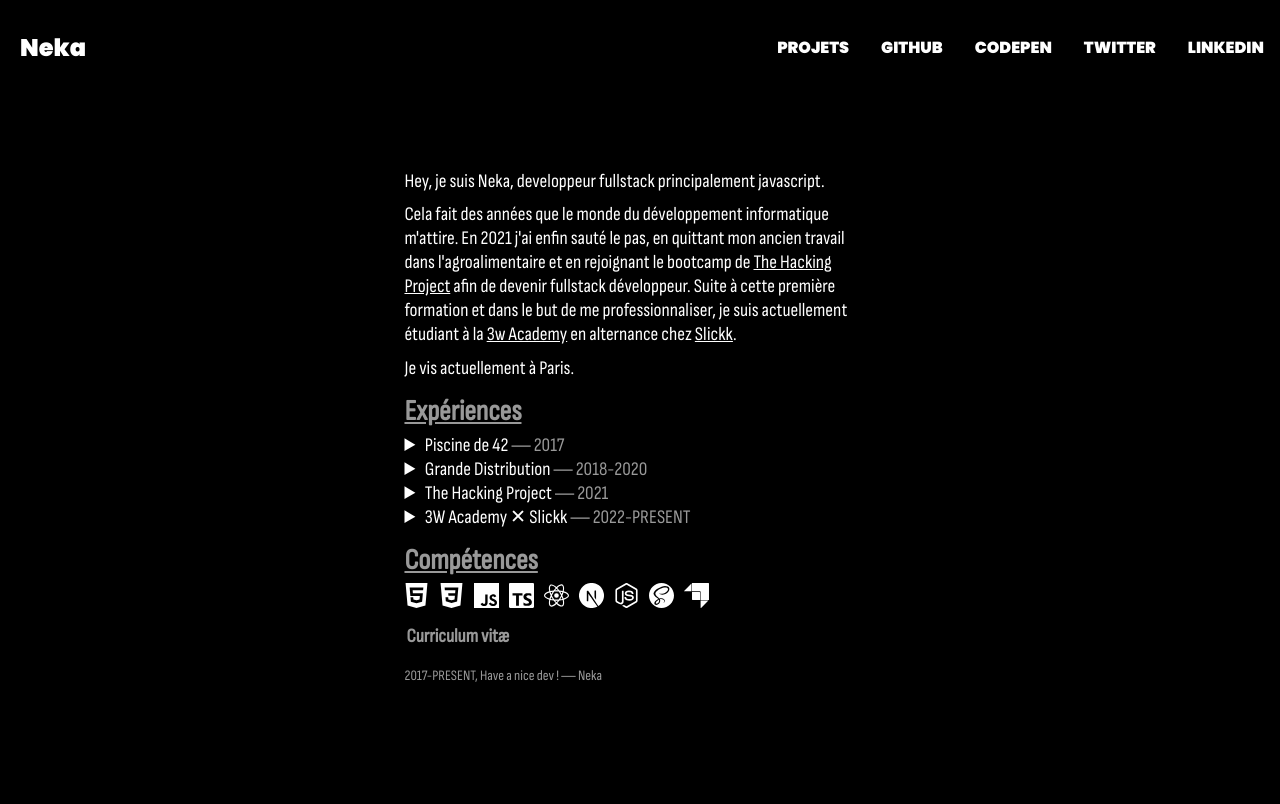
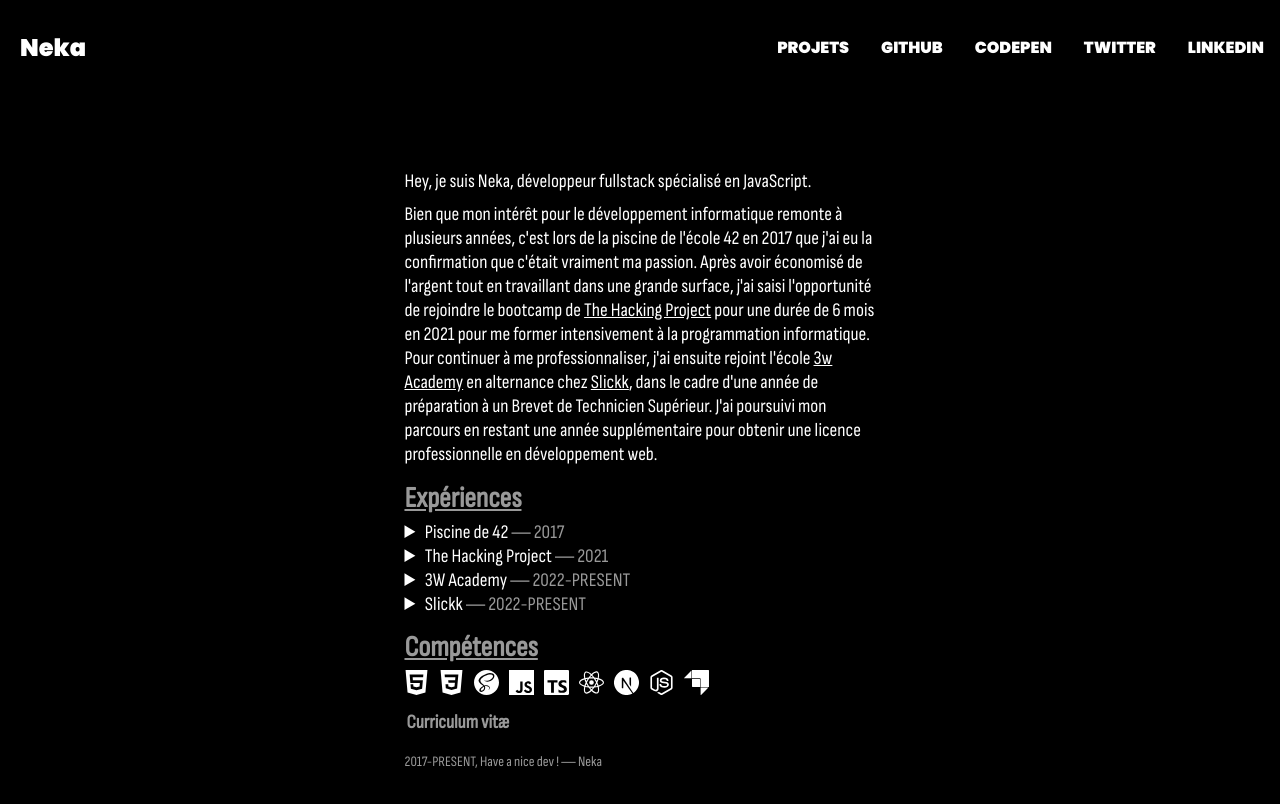
Before and after one commit to Nekall/personal-site, a React (Create React App) app: page / in a window 1280 px wide. Shown: the top 804 px of the page. Built offline with nearby package versions, Linux system fonts and the light colour scheme.

Commit message:
docs: update content

```diff
--- a/src/pages/Home/index.jsx
+++ b/src/pages/Home/index.jsx
@@ -24,12 +24,7 @@ const Home = () => {
       {
         title: "Piscine de 42",
         date: "2017",
-        details: "Piscine de 42, 2 mois de formation intensive en C."
-      },
-      {
-        title: "Grande Distribution",
-        date: "2018-2020",
-        details: "Travail dans une grande surface, en tant qu'employé libre service."
+        details: "En un mois, la Piscine de 42 permet de découvrir toutes les méthodes d’apprentissages de la formation : l’apprentissage peer-to-peer, le travail en groupe, les peer-évaluations ou encore la pédagogie par projets."
       },
       {
         title: "The Hacking Project",
@@ -37,7 +32,12 @@ const Home = () => {
         details: "Formation intensive de 6 mois en développement web."
       },
       {
-        title: "3W Academy ✕ Slickk",
+        title: "3W Academy",
+        date: "2022-PRESENT",
+        details: "Alternance de 2 années en développement web."
+      },
+      {
+        title: "Slickk",
         date: "2022-PRESENT",
         details: "Alternance de 2 années en développement web."
       },
@@ -54,6 +54,11 @@ const Home = () => {
         alt: "CSS3",
         title: "CSS3",
         icon: css3,
+      },
+      {
+        alt: "SASS",
+        title: "SASS",
+        icon: sass,
       },
       {
         alt: "Javascript",
@@ -81,11 +86,6 @@ const Home = () => {
         icon: nodejs,
       },
       {
-        alt: "SASS",
-        title: "SASS",
-        icon: sass,
-      },
-      {
         alt: "Strapi",
         title: "Strapi",
         icon: strapi,
@@ -95,9 +95,8 @@ const Home = () => {
   return (
     <div className={styles.__home}>
       <div className={styles.__introduction}>
-        <p>Hey, je suis Neka, developpeur fullstack principalement javascript.</p>
-        <p>Cela fait des années que le monde du développement informatique m'attire. En 2021 j'ai enfin sauté le pas, en quittant mon ancien travail dans l'agroalimentaire et en rejoignant le bootcamp de <a href="https://www.thehackingproject.org/" target="_blank" rel="noopener noreferrer">The Hacking Project</a> afin de devenir fullstack développeur. Suite à cette première formation et dans le but de me professionnaliser, je suis actuellement étudiant à la <a href="https://3wa.fr/" target="_blank" rel="noopener noreferrer">3w Academy</a>  en alternance chez <a href="https://www.slickk.eu/" target="_blank" rel="noopener noreferrer">Slickk</a>.</p>
-        <p>Je vis actuellement à Paris.</p>
+        <p>Hey, je suis Neka, développeur fullstack spécialisé en JavaScript.</p>
+        <p>Bien que mon intérêt pour le développement informatique remonte à plusieurs années, c'est lors de la piscine de l'école 42 en 2017 que j'ai eu la confirmation que c'était vraiment ma passion. Après avoir économisé de l'argent tout en travaillant dans une grande surface, j'ai saisi l'opportunité de rejoindre le bootcamp de <a href="https://www.thehackingproject.org/" target="_blank" rel="noopener noreferrer">The Hacking Project</a> pour une durée de 6 mois en 2021 pour me former intensivement à la programmation informatique. Pour continuer à me professionnaliser, j'ai ensuite rejoint l'école <a href="https://3wa.fr/" target="_blank" rel="noopener noreferrer">3w Academy</a> en alternance chez <a href="https://www.slickk.eu/" target="_blank" rel="noopener noreferrer">Slickk</a>, dans le cadre d'une année de préparation à un Brevet de Technicien Supérieur. J'ai poursuivi mon parcours en restant une année supplémentaire pour obtenir une licence professionnelle en développement web.</p>
         <div>
           <div className={styles.__experience}>
             <h2>Expériences</h2>
@@ -120,7 +119,6 @@ const Home = () => {
               <img className={styles.__icon} title={title} key={`skill-${index}`} src={icon} alt={alt} />
             ))}
           </div>
-
           <a className={styles.__cv} href="/Neka_Anezo_CV.png" target="_blank" rel="noopener noreferrer">Curriculum vitæ </a>
           <p className={styles.__stamp}>2017-PRESENT, Have a nice dev ! ― Neka</p>
         </div>
--- a/src/pages/Projects/index.jsx
+++ b/src/pages/Projects/index.jsx
@@ -26,7 +26,7 @@ const Projects = () => {
     {
       name: "Savime",
       description: "«The time-saver for teams & companies.»",
-      details: "«The time-saver for teams & companies.» - Application orienté RH, Savime seɪv.ɪm sert à créer une communication rapide, simple & sécurisée entre des employé·es et le département RH d'une entreprise. Que se soit le partage de documents, la gestion des congés ou l’accès aux informations importantes lié à l’entreprise & la carrière des employé·es. Cette application se veux clef en main.",
+      details: "«The time-saver for teams & companies.» - Application orienté RH, Savime sert à créer une communication rapide, simple & sécurisée entre des employé·es et le département RH d'une entreprise. Que se soit le partage de documents, la gestion des congés ou l’accès aux informations importantes lié à l’entreprise & la carrière des employé·es. Cette application se veux clef en main.",
       image: savime,
       github: "https://github.com/Nekall/Savime-front",
       link: "https://www.savime.tech/",
```
Also changed, not shown: src/styles/pages/Home.module.scss (+7 -6 lines).
